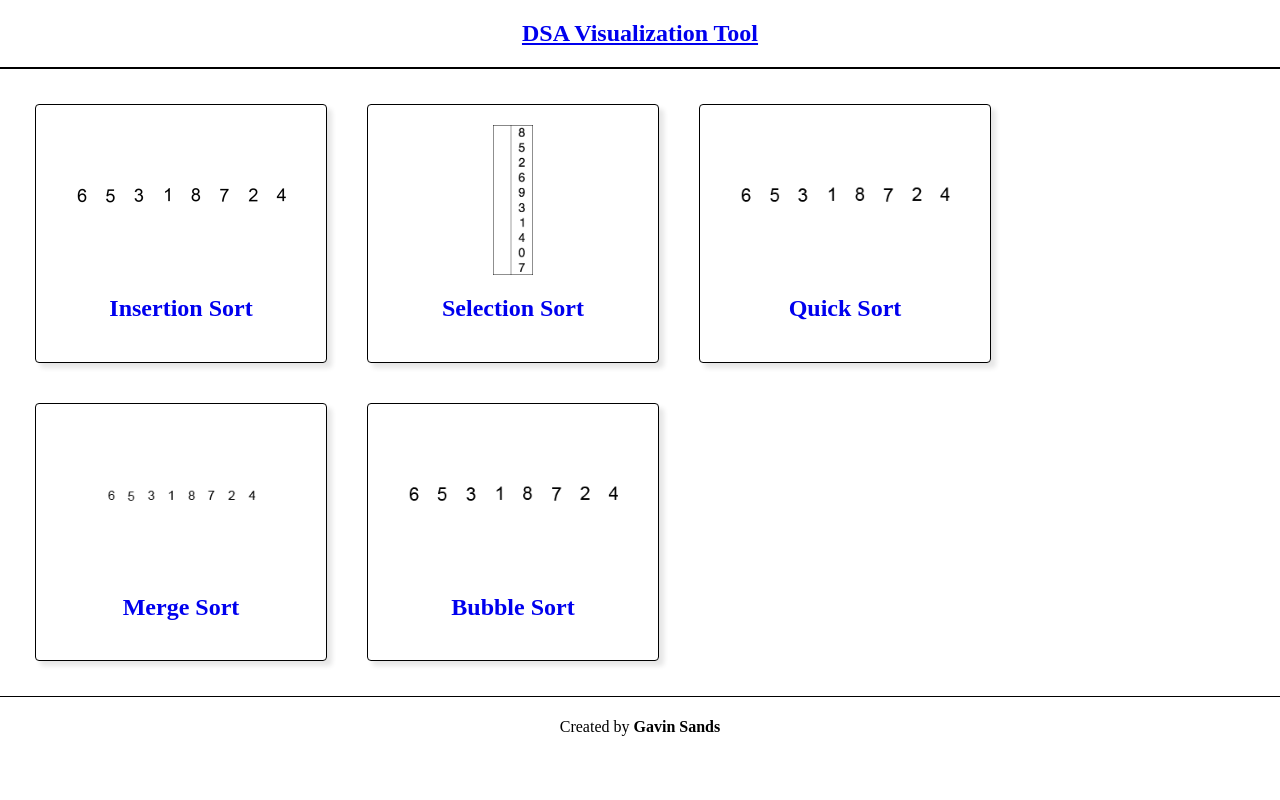
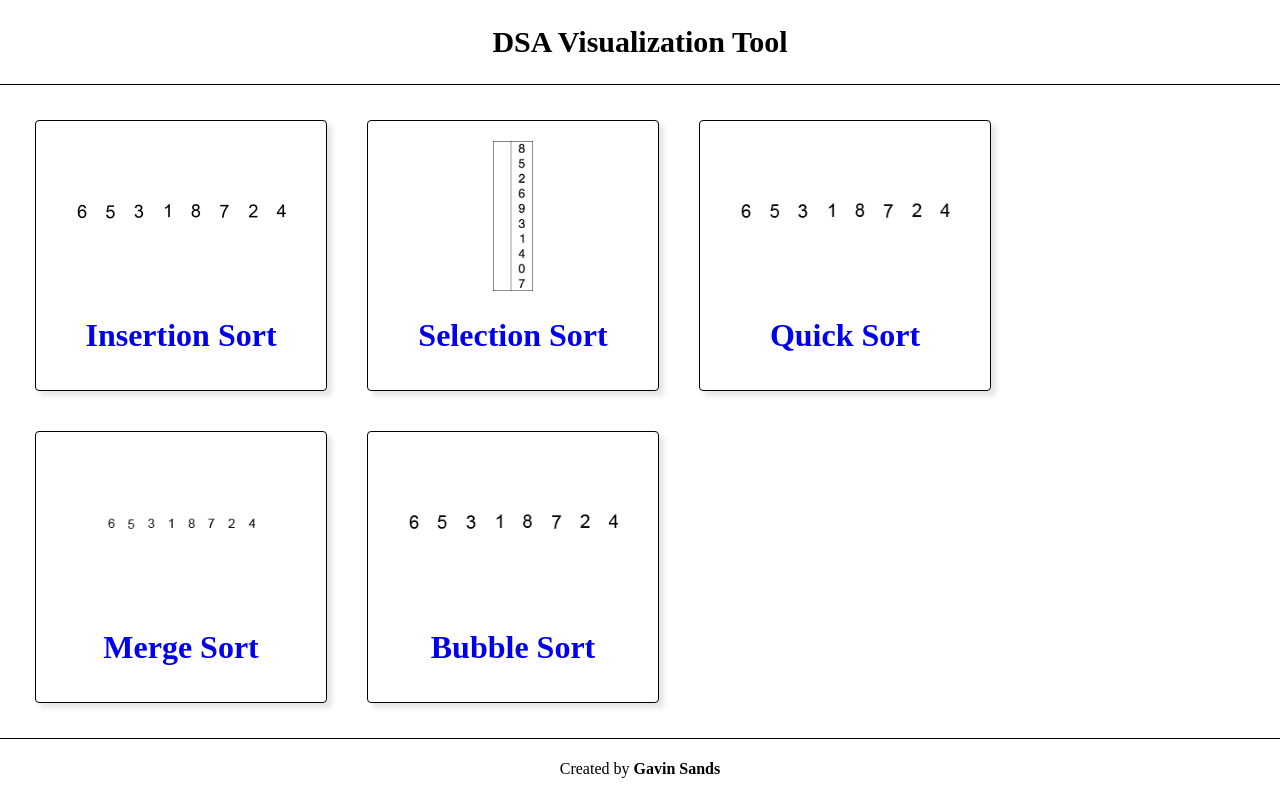
Before and after one commit to gsandss/Data-Structure-Algorithm-Visualization, a React (Vite) app in the folder frontend/: page / in a window 1280 px wide. Built offline with nearby package versions, Linux system fonts and the light colour scheme.

Commit message:
navbar and card fixes

```diff
--- a/frontend/src/App.jsx
+++ b/frontend/src/App.jsx
@@ -51,6 +51,4 @@ function HomePage({ algorithms }) {
   );
 }
 
-
-
 export default App;
--- a/frontend/src/Card.jsx
+++ b/frontend/src/Card.jsx
@@ -2,7 +2,7 @@ function Card({title, description, gif}) {
     return(
         <div className="card">
             {gif && <img className="card-img" src={gif} alt={`${title} animation`} />}
-            <h2>{title}</h2>
+            <h2 className="card-title">{title}</h2>
             <p>{description}</p>
         </div>
     );
--- a/frontend/src/components/Navbar.jsx
+++ b/frontend/src/components/Navbar.jsx
@@ -3,9 +3,9 @@ import { Link } from 'react-router-dom';
 
 function Navbar(){
     return(
-        <nav className="w-full h-18 bg-gray-800 text-white flex items-center justify-center border-b-2 border-white">
-            <Link to="/" className="w-full h-full flex items-center justify-center">
-                <h1 className="text-lg font-bold">DSA Visualization Tool</h1>
+        <nav className="navbar">
+            <Link to="/" className="nav-text">
+                <h1>DSA Visualization Tool</h1>
             </Link>
         </nav>
     )
--- a/frontend/src/index.css
+++ b/frontend/src/index.css
@@ -1,6 +1,3 @@
-@tailwind base;
-@tailwind components;
-@tailwind utilities;
 
 body {
   margin: 0;
@@ -27,7 +24,7 @@ body {
   box-shadow: 10px 10px 10px rgba(0, 0, 0, 0.2);
 }
 
-.card .card-title{
+.card-title{
   font-size: 2em;
   margin-bottom: 10px;
 }
@@ -65,3 +62,19 @@ body {
 .footer-name{
   font-weight: bold;
 }
+
+.navbar {
+  font-size: 20px;
+  border-bottom: 1px solid black;
+}
+
+.nav-text{
+  text-decoration: none;
+  text-align: center;
+  color: inherit;
+}
+
+.navbar:hover{
+  color: grey;
+
+}
```
